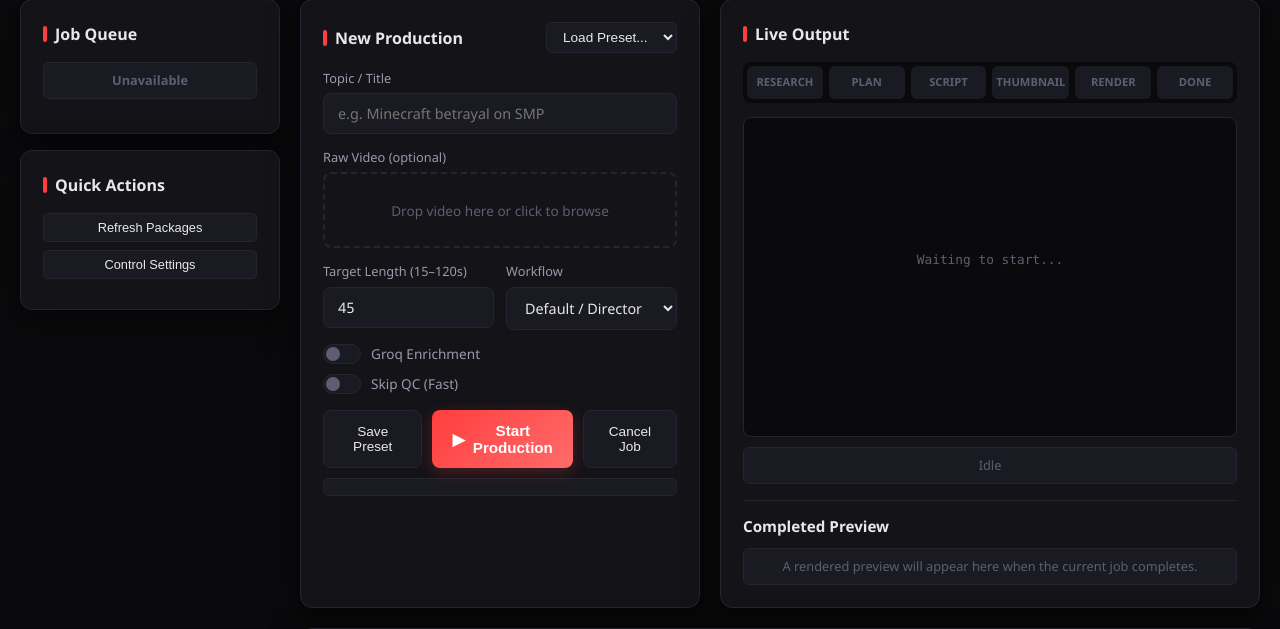
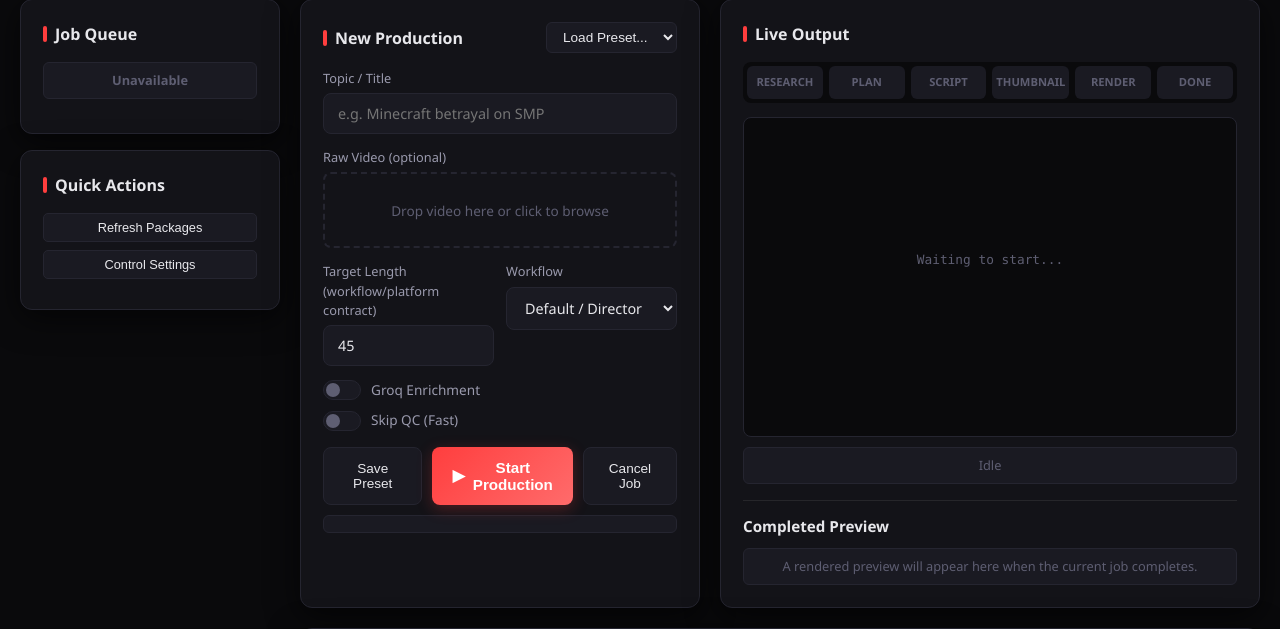
Before and after one commit to kapisam11/edit-factory-v3, a Flask app: page / in a window 1280 px wide. Shown: the part 220-849 px from the top of the page. Run offline with Flask 3, Linux system fonts and the light colour scheme; data that the repository does not hold is empty; some libraries are stand-ins or nearby versions.

Commit message:
fix(ui): make V3 duration label follow dynamic platform contract

```diff
--- a/02-WEB-FILES/templates/index.html
+++ b/02-WEB-FILES/templates/index.html
@@ -54,7 +54,7 @@
 
                             <div class="form-row">
                                 <div class="form-group">
-                                    <label for="target_seconds">Target Length (15–120s)</label>
+                                    <label for="target_seconds">Target Length (workflow/platform contract)</label>
                                     <input type="number" id="target_seconds" name="target_seconds" value="45" min="15" max="120" step="0.5">
                                 </div>
                                 <div class="form-group">
```
